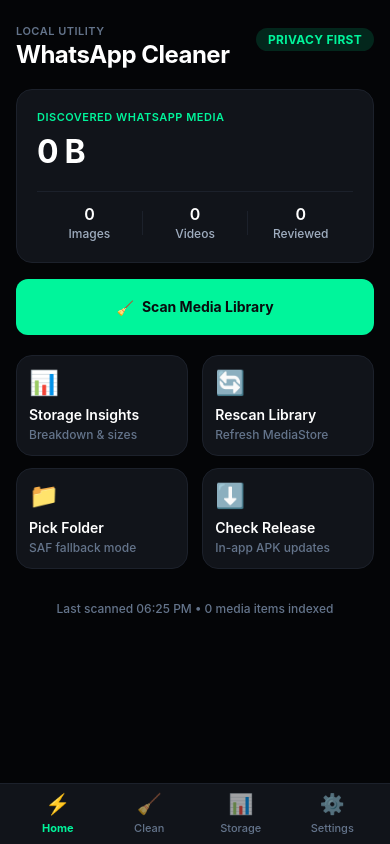
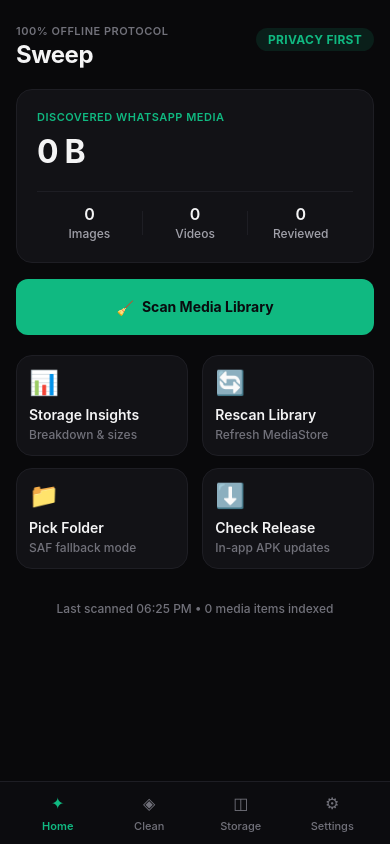
Before and after one commit to sgpushkar/Sweep, a React Native app in the folder android-app/: screen / in a window 390 px wide. Built offline with nearby package versions, Linux system fonts and the light colour scheme.

Commit message:
feat(android): align app theme with minimal obsidian and emerald landing design system

```diff
--- a/android-app/src/components/common/BottomTabBar.tsx
+++ b/android-app/src/components/common/BottomTabBar.tsx
@@ -18,10 +18,10 @@
   const { activeTab, navigateTab } = useAppNavigation();
 
   const tabs: TabItem[] = [
-    { id: 'home', label: 'Home', icon: '⚡' },
-    { id: 'clean', label: 'Clean', icon: '🧹' },
-    { id: 'storage', label: 'Storage', icon: '📊' },
-    { id: 'settings', label: 'Settings', icon: '⚙️' },
+    { id: 'home', label: 'Home', icon: '✦' },
+    { id: 'clean', label: 'Clean', icon: '◈' },
+    { id: 'storage', label: 'Storage', icon: '◫' },
+    { id: 'settings', label: 'Settings', icon: '⚙' },
   ];
 
   return (
@@ -63,10 +63,10 @@
 const styles = StyleSheet.create({
   container: {
     flexDirection: 'row',
-    backgroundColor: theme.colors.surface,
+    backgroundColor: '#0c0c0f',
     borderTopWidth: 1,
     borderTopColor: theme.colors.borderSubtle,
-    paddingVertical: 8,
+    paddingVertical: 10,
     paddingHorizontal: theme.spacing.md,
   },
   tabButton: {
@@ -76,21 +76,24 @@
   },
   iconBox: {
     position: 'relative',
+    height: 22,
+    alignItems: 'center',
+    justifyContent: 'center',
   },
   icon: {
-    fontSize: 20,
-    opacity: 0.6,
+    fontSize: 16,
+    color: theme.colors.textMuted,
   },
   activeIcon: {
-    opacity: 1,
+    color: theme.colors.accent,
   },
   badgeDot: {
     position: 'absolute',
     top: -2,
-    right: -6,
-    width: 8,
-    height: 8,
-    borderRadius: 4,
+    right: -8,
+    width: 6,
+    height: 6,
+    borderRadius: 3,
     backgroundColor: theme.colors.danger,
   },
   label: {
@@ -102,6 +105,6 @@
   },
   activeLabel: {
     color: theme.colors.accent,
-    fontWeight: '700',
+    fontWeight: '600',
   },
 });
--- a/android-app/src/components/review/ReviewControls.tsx
+++ b/android-app/src/components/review/ReviewControls.tsx
@@ -58,7 +58,7 @@
         accessibilityLabel="Mark for deletion"
       >
         <Text style={styles.deleteIcon}>✕</Text>
-        <Text style={styles.actionLabel}>DELETE</Text>
+        <Text style={[styles.actionLabel, styles.deleteText]}>DELETE</Text>
       </TouchableOpacity>
 
       {/* Keep Button (Primary Action Right) */}
@@ -73,7 +73,7 @@
         accessibilityLabel="Keep item"
       >
         <Text style={styles.keepIcon}>✓</Text>
-        <Text style={styles.actionLabel}>KEEP</Text>
+        <Text style={[styles.actionLabel, styles.keepText]}>KEEP</Text>
       </TouchableOpacity>
 
       {/* Skip Button */}
@@ -139,7 +139,12 @@
     fontSize: 13,
     fontWeight: '800',
     letterSpacing: 0.8,
+  },
+  deleteText: {
     color: '#FFFFFF',
+  },
+  keepText: {
+    color: '#09090b',
   },
   smallButton: {
     width: 52,
--- a/android-app/src/components/review/SwipeCard.tsx
+++ b/android-app/src/components/review/SwipeCard.tsx
@@ -233,7 +233,7 @@
   },
   previewContainer: {
     flex: 1,
-    backgroundColor: '#050709',
+    backgroundColor: theme.colors.background,
     position: 'relative',
     alignItems: 'center',
     justifyContent: 'center',
--- a/android-app/src/screens/HomeScreen.tsx
+++ b/android-app/src/screens/HomeScreen.tsx
@@ -61,8 +61,8 @@
       {/* Editorial Header */}
       <View style={styles.header}>
         <View>
-          <Text style={styles.eyebrow}>LOCAL UTILITY</Text>
-          <Text style={styles.title}>WhatsApp Cleaner</Text>
+          <Text style={styles.eyebrow}>100% OFFLINE PROTOCOL</Text>
+          <Text style={styles.title}>Sweep</Text>
         </View>
 
         <TouchableOpacity
--- a/android-app/src/theme/colors.ts
+++ b/android-app/src/theme/colors.ts
@@ -1,43 +1,43 @@
 export const colors = {
-  // Ultra-Deep OLED Backgrounds
-  background: '#040507',
-  backgroundElevated: '#0A0C10',
-  surface: '#11141A',
-  surfaceElevated: '#171B24',
-  surfaceHighlight: '#222735',
+  // Pure Minimalist Obsidian Backgrounds (matching landing page #09090b)
+  background: '#09090b',
+  backgroundElevated: '#121216',
+  surface: '#121216',
+  surfaceElevated: '#18181e',
+  surfaceHighlight: '#22222a',
 
-  // Borders & Dividers with specular laser contrast
-  borderSubtle: '#1C212B',
-  borderDefault: '#283040',
-  borderFocus: '#00F59B',
+  // Hairline Minimalist Borders
+  borderSubtle: '#1e1e24',
+  borderDefault: '#27272a',
+  borderFocus: '#10b981',
 
-  // High-Legibility Cyber Typography
-  textPrimary: '#FFFFFF',
-  textSecondary: '#A0AEC0',
-  textMuted: '#64748B',
-  textDisabled: '#3A4454',
+  // Editorial High-Legibility Typography
+  textPrimary: '#f4f4f5',
+  textSecondary: '#a1a1aa',
+  textMuted: '#71717a',
+  textDisabled: '#3f3f46',
 
-  // Accents - Keep & Primary (Luminous Cyber Emerald)
-  accent: '#00F59B',
-  accentDark: '#00BA74',
-  accentLight: '#5CFFC1',
-  accentSubtle: 'rgba(0, 245, 155, 0.14)',
+  // Clean Emerald Accent (matching web --accent: #10b981)
+  accent: '#10b981',
+  accentDark: '#059669',
+  accentLight: '#34d399',
+  accentSubtle: 'rgba(16, 185, 129, 0.12)',
 
-  // Delete & Danger (Luminous Crimson)
-  danger: '#FF3366',
-  dangerDark: '#E01E53',
-  dangerLight: '#FF6B8B',
-  dangerSubtle: 'rgba(255, 51, 102, 0.14)',
+  // Clean Minimal Red
+  danger: '#ef4444',
+  dangerDark: '#dc2626',
+  dangerLight: '#f87171',
+  dangerSubtle: 'rgba(239, 68, 68, 0.12)',
 
-  // Warning & Caution (Amber Gold)
-  warning: '#FFB800',
-  warningSubtle: 'rgba(255, 184, 0, 0.14)',
+  // Warning & Caution
+  warning: '#f59e0b',
+  warningSubtle: 'rgba(245, 158, 11, 0.12)',
 
-  // Info & Neutral (Electric Cyan)
-  info: '#00E5FF',
-  infoSubtle: 'rgba(0, 229, 255, 0.14)',
+  // Info & Neutral
+  info: '#3b82f6',
+  infoSubtle: 'rgba(59, 130, 246, 0.12)',
 
   // Overlays & Deep Shadows
-  overlay: 'rgba(0, 0, 0, 0.88)',
-  cardShadow: 'rgba(0, 0, 0, 0.75)',
+  overlay: 'rgba(9, 9, 11, 0.92)',
+  cardShadow: 'rgba(0, 0, 0, 0.6)',
 };
--- a/android-app/src/theme/typography.ts
+++ b/android-app/src/theme/typography.ts
@@ -5,54 +5,54 @@
     fontSize: 32,
     fontWeight: '700',
     letterSpacing: -0.8,
-    color: '#F1F5F9',
+    color: '#f4f4f5',
   },
   h1: {
     fontSize: 24,
     fontWeight: '700',
     letterSpacing: -0.5,
-    color: '#F1F5F9',
+    color: '#f4f4f5',
   },
   h2: {
     fontSize: 20,
     fontWeight: '600',
     letterSpacing: -0.3,
-    color: '#F1F5F9',
+    color: '#f4f4f5',
   },
   h3: {
     fontSize: 16,
     fontWeight: '600',
     letterSpacing: -0.2,
-    color: '#F1F5F9',
+    color: '#f4f4f5',
   },
   body: {
     fontSize: 14,
     fontWeight: '400',
     lineHeight: 20,
-    color: '#F1F5F9',
+    color: '#f4f4f5',
   },
   bodySecondary: {
     fontSize: 14,
     fontWeight: '400',
     lineHeight: 20,
-    color: '#94A3B8',
+    color: '#a1a1aa',
   },
   caption: {
     fontSize: 12,
     fontWeight: '500',
     lineHeight: 16,
-    color: '#94A3B8',
+    color: '#a1a1aa',
   },
   label: {
     fontSize: 11,
     fontWeight: '600',
     letterSpacing: 0.5,
     textTransform: 'uppercase',
-    color: '#64748B',
+    color: '#71717a',
   },
   mono: {
     fontFamily: 'monospace',
     fontSize: 12,
-    color: '#94A3B8',
+    color: '#a1a1aa',
   },
 };
```
